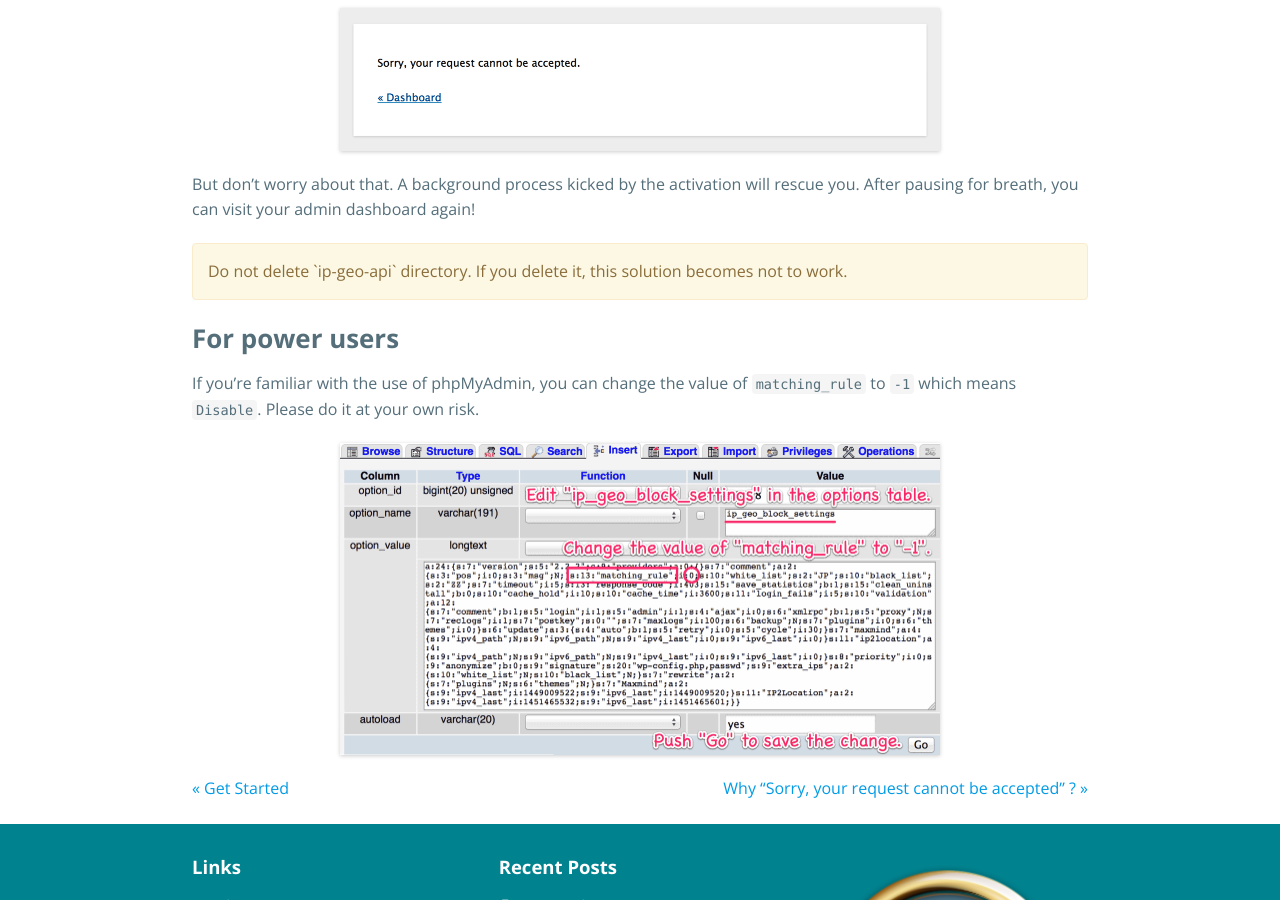
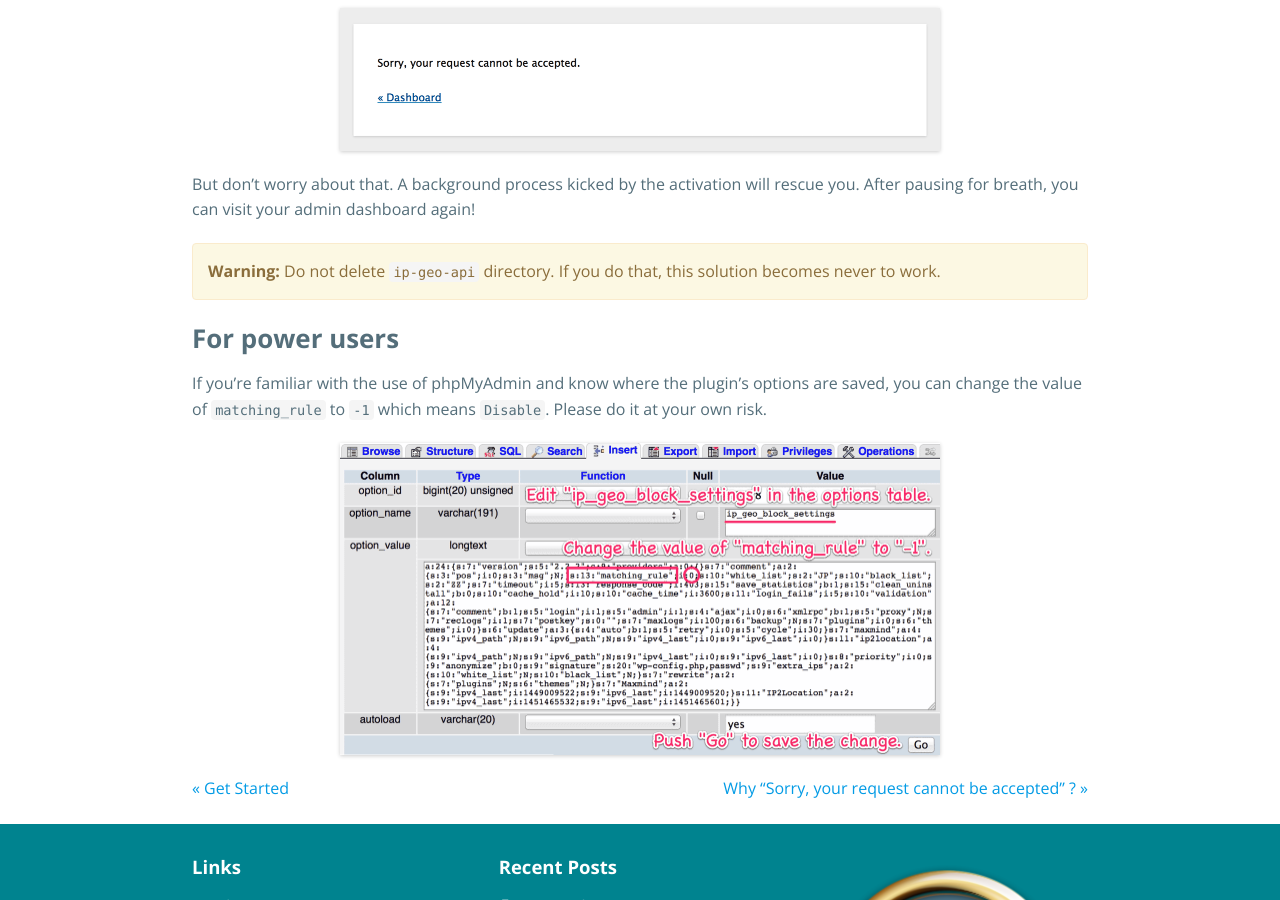
Before and after one commit to tokkonopapa/WordPress-IP-Geo-Block, a Jekyll site: the page built from _codex/02. FAQ/01/what-should-i-do-when-i-m-locked-out.md, in a window 1280 px wide and 900 px high, scrolled down 1888 px. Built offline with Jekyll 4.4.1, drawn with Linux system fonts in a browser that asks for light colours; some web fonts are replaced.

Commit message:
Update codex.

```diff
--- a/_codex/02. FAQ/01/what-should-i-do-when-i-m-locked-out.md
+++ b/_codex/02. FAQ/01/what-should-i-do-when-i-m-locked-out.md
@@ -96,14 +96,16 @@ But don't worry about that. A background process kicked by the activation will
 rescue you. After pausing for breath, you can visit your admin dashboard again!
 
 <div class="alert alert-warning">
-	Do not delete `ip-geo-api` directory. If you delete it, this solution
-	becomes not to work.
+	<strong>Warning:</strong>
+	Do not delete <code>ip-geo-api</code> directory.
+	If you do that, this solution becomes never to work.
 </div>
 
 ### For power users ###
 
-If you're familiar with the use of phpMyAdmin, you can change the value of
-`matching_rule` to `-1` which means `Disable`. Please do it at your own risk.
+If you're familiar with the use of phpMyAdmin and know where the plugin's
+options are saved, you can change the value of `matching_rule` to `-1` which
+means `Disable`. Please do it at your own risk.
 
 ![Change matching_rule via phpMyAdmin]({{ '/img/2016-01/MatchingRule.png' | prepend: site.baseurl }}
  "Change matching_rule via phpMyAdmin"
```
Also changed, not shown: _codex/03. Features and performance/03/validation-timing.md (renamed from _codex/03. Features and performance/06/validation-timing.md, +1 -1 lines), _codex/03. Features and performance/04/geolocation-api-library.md (added, +70 -0 lines), _codex/03. Features and performance/02/customizing-the-response.md (renamed from _codex/03. Features and performance/05/customizing-the-response.md), img/2017-03/LocalDatabaseSettings.png (added).
